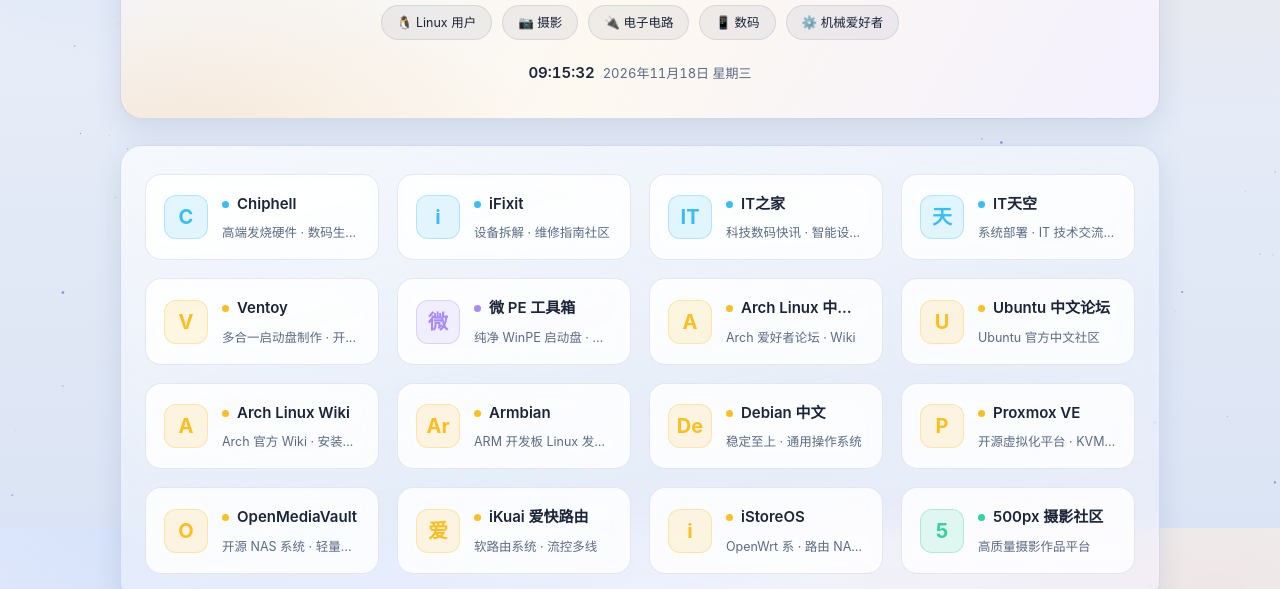
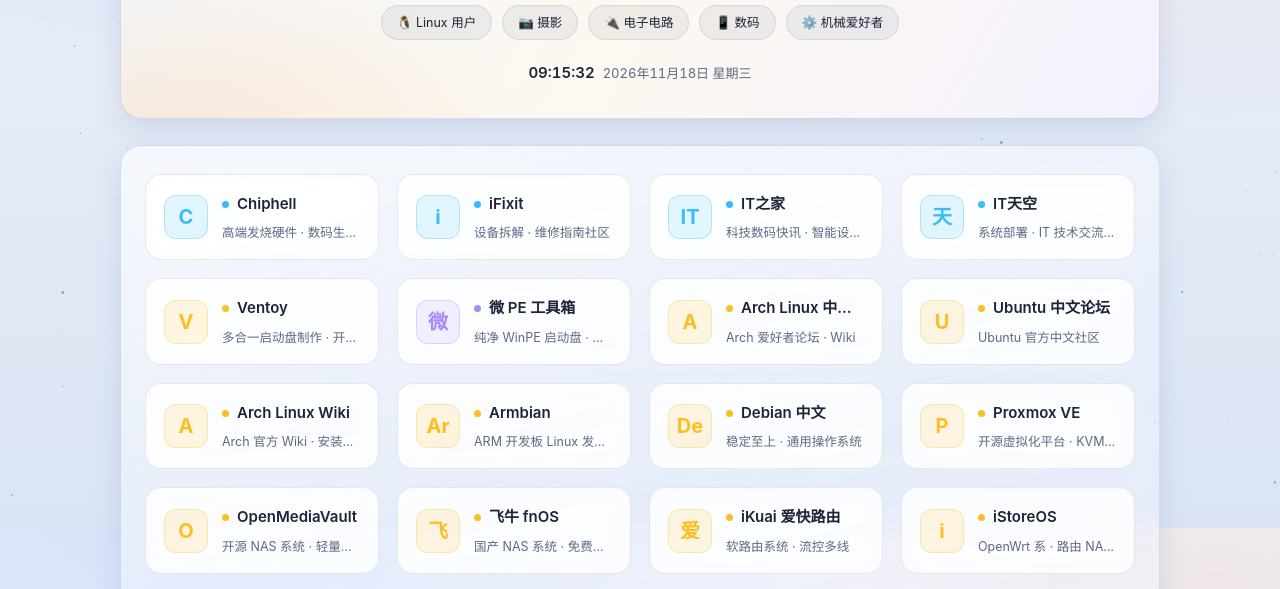
Before and after one commit to mengfei523060/mengfei523060.github.io, a plain HTML site: page index.html in a window 1280 px wide. Shown: the part 272-861 px from the top of the page. Drawn offline with Linux system fonts and the light colour scheme.

Commit message:
Add files via upload

```diff
--- a/index.html
+++ b/index.html
@@ -237,6 +237,10 @@
       <span class="favi" data-domain="www.openmediavault.org"><span class="letter">O</span></span>
       <span class="meta"><span class="name"><i></i>OpenMediaVault</span><span class="desc">开源 NAS 系统 · 轻量易维护</span></span>
     </a>
+    <a class="card" data-cat="linux" href="https://fnnas.com/" target="_blank" rel="noopener">
+      <span class="favi" data-domain="fnnas.com"><span class="letter">飞</span></span>
+      <span class="meta"><span class="name"><i></i>飞牛 fnOS</span><span class="desc">国产 NAS 系统 · 免费易用</span></span>
+    </a>
     <a class="card" data-cat="linux" href="https://www.ikuai8.com/" target="_blank" rel="noopener">
       <span class="favi" data-domain="www.ikuai8.com"><span class="letter">爱</span></span>
       <span class="meta"><span class="name"><i></i>iKuai 爱快路由</span><span class="desc">软路由系统 · 流控多线</span></span>
```
